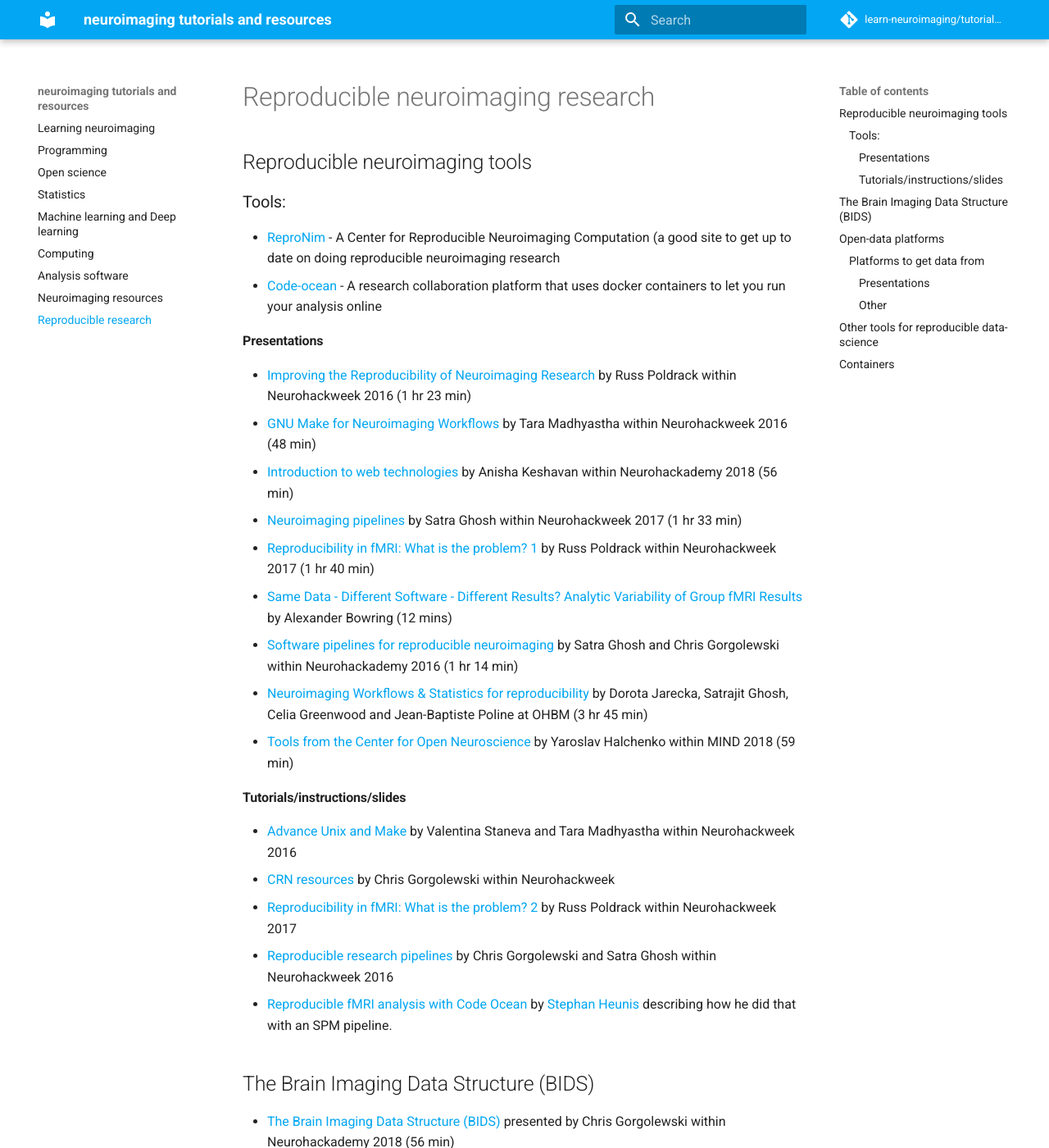
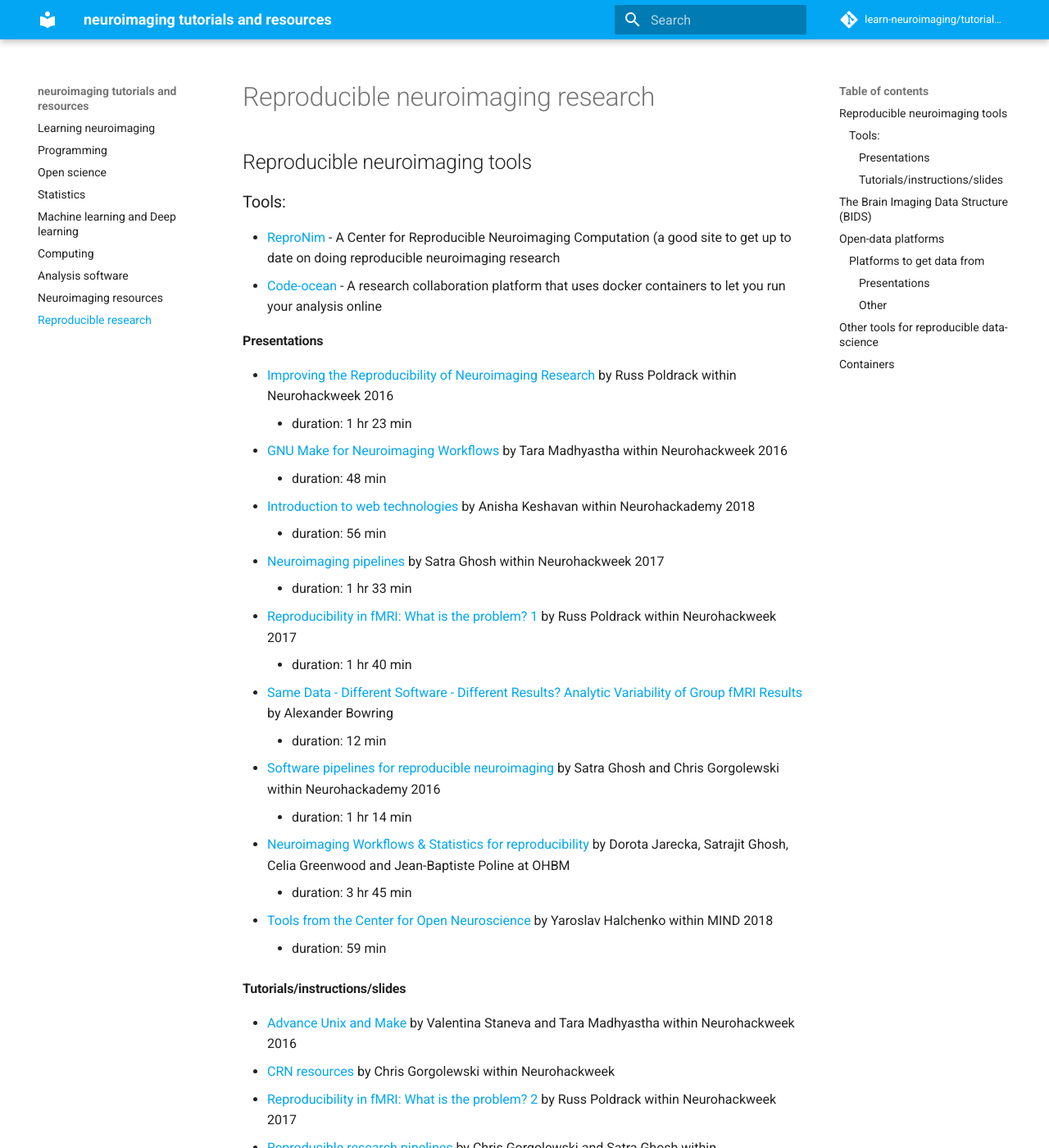
Before and after one commit to learn-neuroimaging/hitchhackers_guide_brain, an MkDocs documentation site: the page built from docs/reproducible_neuroimaging_research.md, in a window 1280 px wide and 1400 px high. Shown: the whole window at 82% size. Built offline with MkDocs 1.6.1 and Material for MkDocs 9.7.7, drawn with Linux system fonts in a browser that asks for light colours; comment, search, counter and statistics services are not loaded; some of the changed text lies outside the part shown.

Commit message:
apply some templates

```diff
--- a/docs/reproducible_neuroimaging_research.md
+++ b/docs/reproducible_neuroimaging_research.md
@@ -12,15 +12,24 @@
 
 #### Presentations
 
-* [Improving the Reproducibility of Neuroimaging Research](https://neurohackademy.org/course/improving-the-reproducibility-of-neuroimaging-research/) by Russ Poldrack within Neurohackweek 2016 (1 hr 23 min)
-* [GNU Make for Neuroimaging Workflows](https://neurohackademy.org/course/gnu-make-for-neuroimaging-workflows/) by Tara Madhyastha within Neurohackweek 2016 (48 min)
-* [Introduction to web technologies](https://neurohackademy.org/course/introduction-to-web-technologies/) by Anisha Keshavan within Neurohackademy 2018 (56 min)
-* [Neuroimaging pipelines](https://neurohackademy.org/course/neuroimaging-pipelines-2/) by Satra Ghosh within Neurohackweek 2017 (1 hr 33 min)
-* [Reproducibility in fMRI: What is the problem? 1](https://neurohackademy.org/course/reproducibility-in-fmri-what-is-the-problem-2/) by Russ Poldrack within Neurohackweek 2017 (1 hr 40 min)
-* [Same Data - Different Software - Different Results? Analytic Variability of Group fMRI Results](https://www.pathlms.com/ohbm/courses/8246/sections/12541/video_presentations/116000) by Alexander Bowring (12 mins)
-* [Software pipelines for reproducible neuroimaging](https://neurohackademy.org/course/software-pipelines-for-reproducible-neuroimaging/) by Satra Ghosh and Chris Gorgolewski within Neurohackademy 2016 (1 hr 14 min)
-* [Neuroimaging Workflows & Statistics for reproducibility](https://www.pathlms.com/ohbm/courses/8246/sections/12542/video_presentations/115885) by Dorota Jarecka, Satrajit Ghosh, Celia Greenwood and Jean-Baptiste Poline at OHBM (3 hr 45 min)
-* [Tools from the Center for Open Neuroscience](https://www.youtube.com/watch?v=RBaJn2Xtqzg&index=8&t=2278s&list=PLEE6ggCEJ0H0KOlMKx_PUVB_16VoCfGj9) by Yaroslav Halchenko within MIND 2018 (59 min)
+* [Improving the Reproducibility of Neuroimaging Research](https://neurohackademy.org/course/improving-the-reproducibility-of-neuroimaging-research/) by Russ Poldrack within Neurohackweek 2016
+    - duration: 1 hr 23 min
+* [GNU Make for Neuroimaging Workflows](https://neurohackademy.org/course/gnu-make-for-neuroimaging-workflows/) by Tara Madhyastha within Neurohackweek 2016
+    - duration: 48 min
+* [Introduction to web technologies](https://neurohackademy.org/course/introduction-to-web-technologies/) by Anisha Keshavan within Neurohackademy 2018
+    - duration: 56 min
+* [Neuroimaging pipelines](https://neurohackademy.org/course/neuroimaging-pipelines-2/) by Satra Ghosh within Neurohackweek 2017
+    - duration: 1 hr 33 min
+* [Reproducibility in fMRI: What is the problem? 1](https://neurohackademy.org/course/reproducibility-in-fmri-what-is-the-problem-2/) by Russ Poldrack within Neurohackweek 2017
+    - duration: 1 hr 40 min
+* [Same Data - Different Software - Different Results? Analytic Variability of Group fMRI Results](https://www.pathlms.com/ohbm/courses/8246/sections/12541/video_presentations/116000) by Alexander Bowring
+    - duration: 12 min
+* [Software pipelines for reproducible neuroimaging](https://neurohackademy.org/course/software-pipelines-for-reproducible-neuroimaging/) by Satra Ghosh and Chris Gorgolewski within Neurohackademy 2016
+    - duration: 1 hr 14 min
+* [Neuroimaging Workflows & Statistics for reproducibility](https://www.pathlms.com/ohbm/courses/8246/sections/12542/video_presentations/115885) by Dorota Jarecka, Satrajit Ghosh, Celia Greenwood and Jean-Baptiste Poline at OHBM
+    - duration: 3 hr 45 min
+* [Tools from the Center for Open Neuroscience](https://www.youtube.com/watch?v=RBaJn2Xtqzg&index=8&t=2278s&list=PLEE6ggCEJ0H0KOlMKx_PUVB_16VoCfGj9) by Yaroslav Halchenko within MIND 2018
+    - duration: 59 min
 
 
 #### Tutorials/instructions/slides
@@ -34,7 +43,8 @@
 
 ## The Brain Imaging Data Structure (BIDS)
 
-* [The Brain Imaging Data Structure (BIDS)](https://neurohackademy.org/course/the-brain-imaging-data-structure-bids/) presented by Chris Gorgolewski within Neurohackademy 2018 (56 min)
+* [The Brain Imaging Data Structure (BIDS)](https://neurohackademy.org/course/the-brain-imaging-data-structure-bids/) presented by Chris Gorgolewski within Neurohackademy 2018
+    - duration: 56 min
 * [BIDS website](http://bids.neuroimaging.io/) - A simple and intuitive way to organize and describe your neuroimaging and behavioral data
 * [BIDS apps](https://bids-apps.neuroimaging.io/apps/) - Portable neuroimaging pipelines that understand BIDS datasets
 * [BIDS starter kit](https://github.com/bids-standard/bids-starter-kit) - Collection of tutorials, wikis, and templates to get you started with creating BIDS compliant datasets
```
Also changed, not shown: other parts of docs/reproducible_neuroimaging_research.md (+18 -9 lines).
